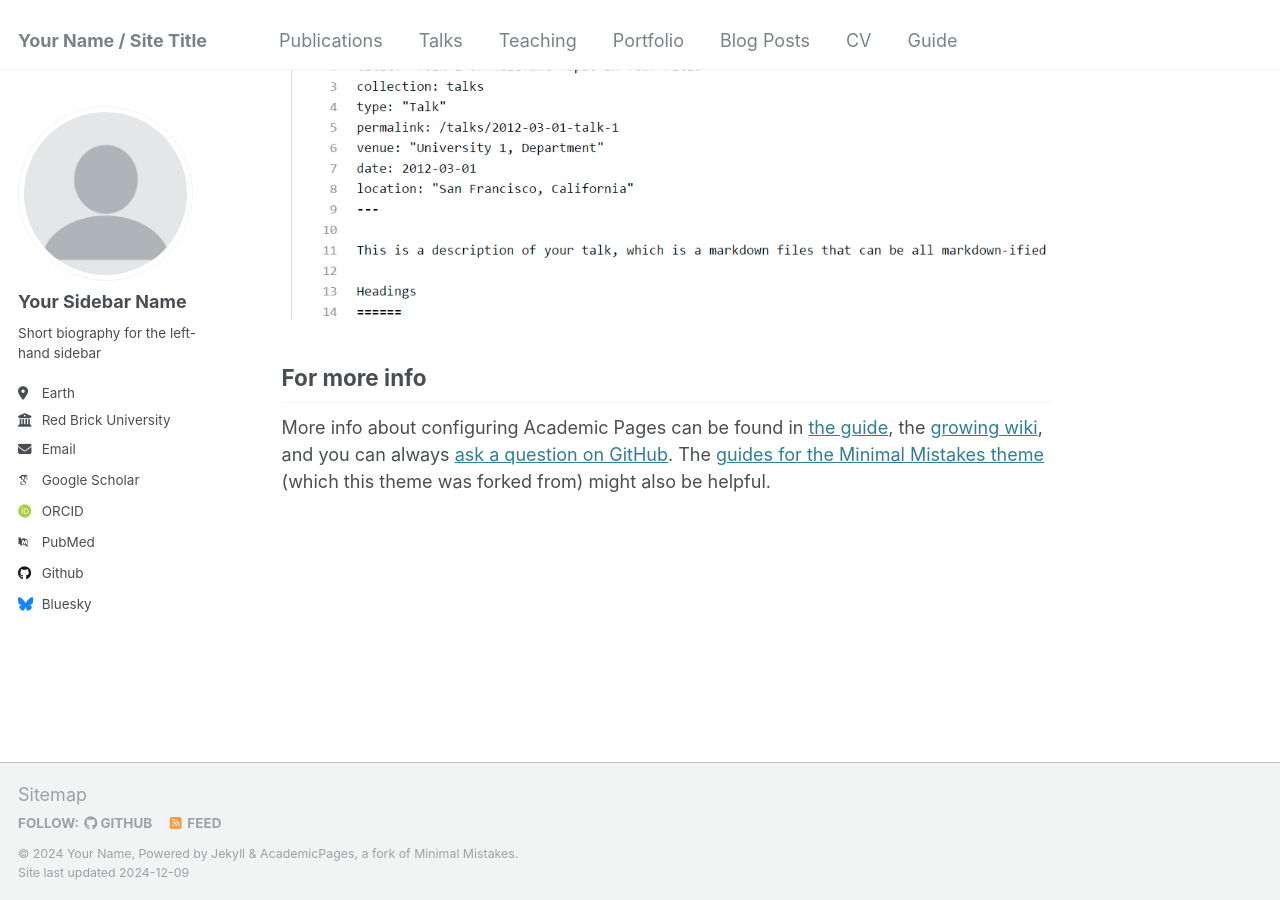
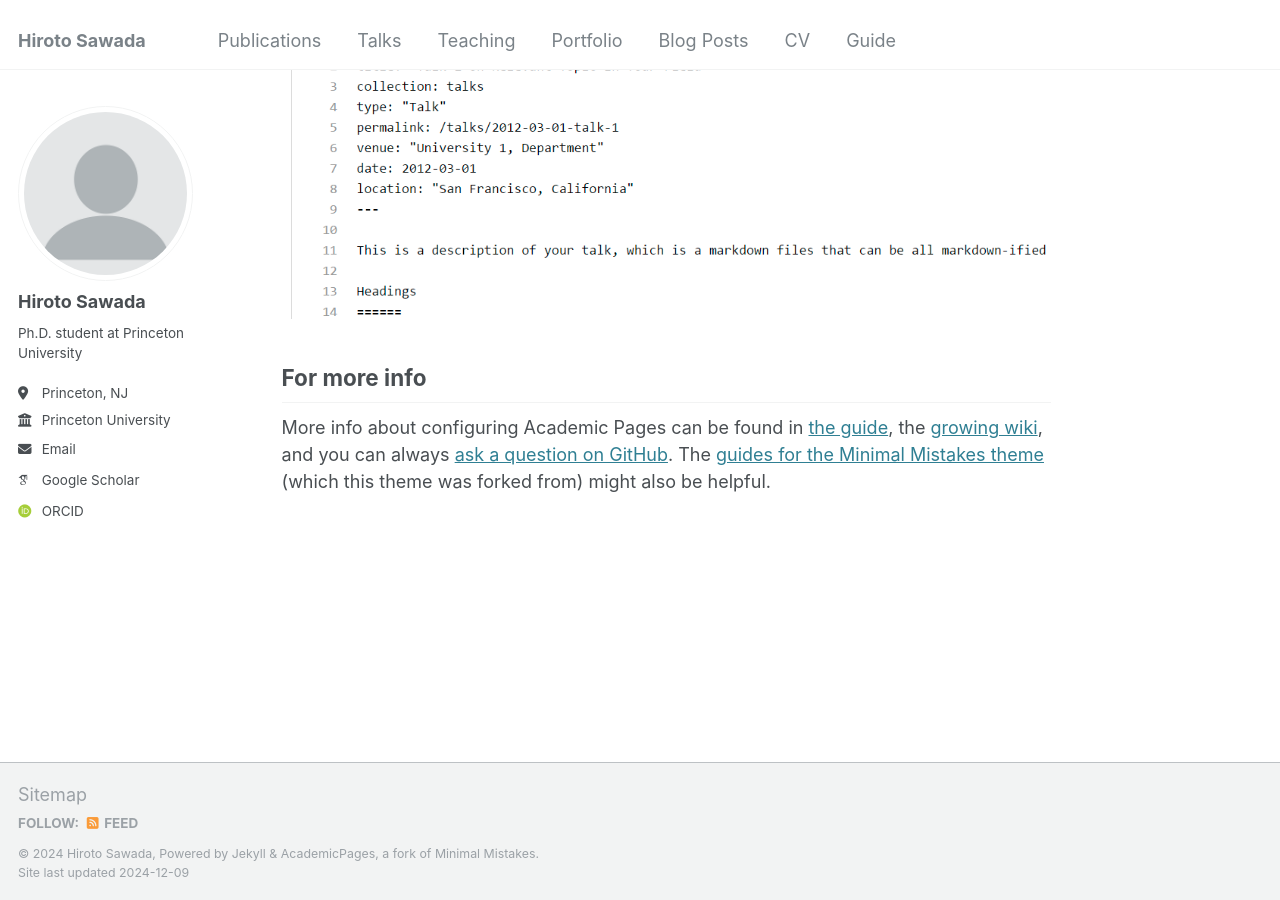
Before and after one commit to hiroto-sawada/hirotosawada.github.io, a Jekyll site: the page built from _pages/about.md, in a window 1280 px wide and 900 px high, scrolled down 2643 px. Built offline with Jekyll 4.4.1, drawn with Linux system fonts in a browser that asks for light colours; some web fonts are replaced.

Commit message:
Update _config.yml

```diff
--- a/_config.yml
+++ b/_config.yml
@@ -8,13 +8,13 @@
 
 # Basic Site Settings
 locale                   : "en-US"
-title                    : "Your Name / Site Title"
+title                    : "Hiroto Sawada"
 title_separator          : "-"
-name                     : &name "Your Name"
-description              : &description "personal description"
-url                      : https://academicpages.github.io # the base hostname & protocol for your site e.g. "https://[your GitHub username].github.io"
+name                     : &name "Hiroto Sawada"
+description              : &description "Ph.D. student at Princeton University"
+url                      : https://hirotosawada.github.io # the base hostname & protocol for your site e.g. "https://[your GitHub username].github.io"
 baseurl                  : "" # the subpath of your site, e.g. "/blog"
-repository               : "academicpages/academicpages.github.io"
+repository               : "hirotosawada.github.io"
 
 # Site Author - The following control what appear as part of the author content on the side bar.
 #               If a field is blank the icon and link will not appear, otherwise it will be shown.
@@ -22,21 +22,21 @@ repository               : "academicpages/academicpages.github.io"
 author:
   # Biographic information
   avatar           : "profile.png"
-  name             : "Your Sidebar Name"
+  name             : "Hiroto Sawada"
   pronouns         : # example: "she/her"
-  bio              : "Short biography for the left-hand sidebar"
-  location         : "Earth"
-  employer         : "Red Brick University"
+  bio              : "Ph.D. student at Princeton University"
+  location         : "Princeton, NJ"
+  employer         : "Princeton University"
   uri              : # URL
-  email            : "none@example.org"
+  email            : "hsawada@princeton.edu"
 
   # Academic websites
   arxiv            : # URL - Update with the correct link to your profile
-  googlescholar    : "https://scholar.google.com/citations?user=PS_CX0AAAAAJ"
+  googlescholar    : "https://scholar.google.com/citations?user=5SHZciEAAAAJ&hl=ja"
   impactstory      : # URL
-  orcid            : "http://orcid.org/yourorcidurl"
+  orcid            : "https://orcid.org/my-orcid?orcid=0000-0002-7552-0399"
   semantic         : # URL
-  pubmed           : "https://www.ncbi.nlm.nih.gov/pubmed/?term=john+snow"
+  pubmed           :
   researchgate     : # URL
   scopus           : # URL
 
@@ -44,12 +44,12 @@ author:
   bitbucket        : # Username - Update with your username on the site
   codepen          : # Username
   dribbble         : # Username
-  github           : "academicpages"
+  github           :
   kaggle           : # Username
   stackoverflow    : # User number or user number and name (i.e., use "1" or "1/jeff-atwood")
 
   # Social media
-  bluesky          : "bsky.app" # Replace this with you Bluesky username
+  bluesky          :  # Replace this with you Bluesky username
   facebook         : # Username
   flickr           : # Username
   foursquare       : # Username
```
